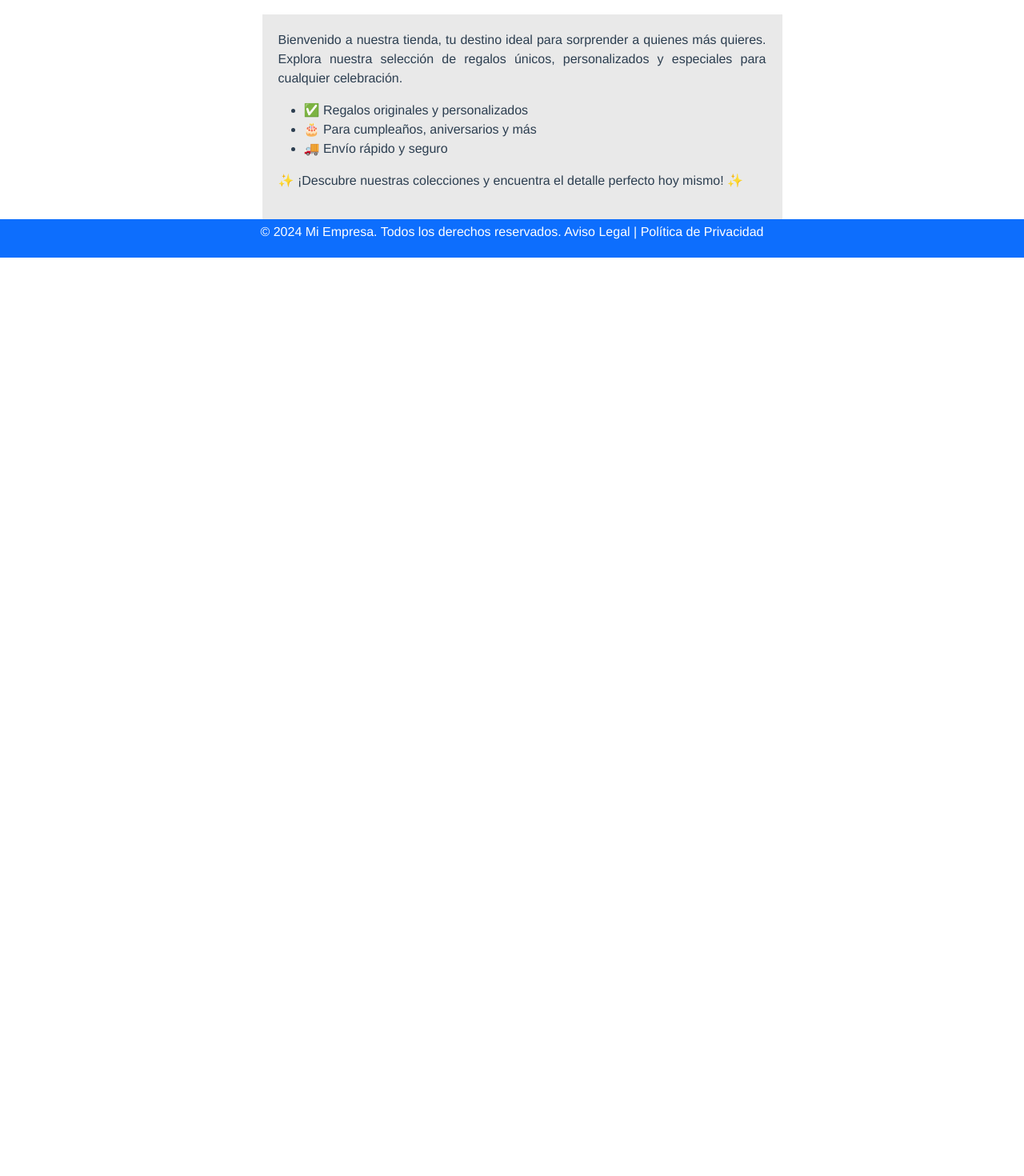
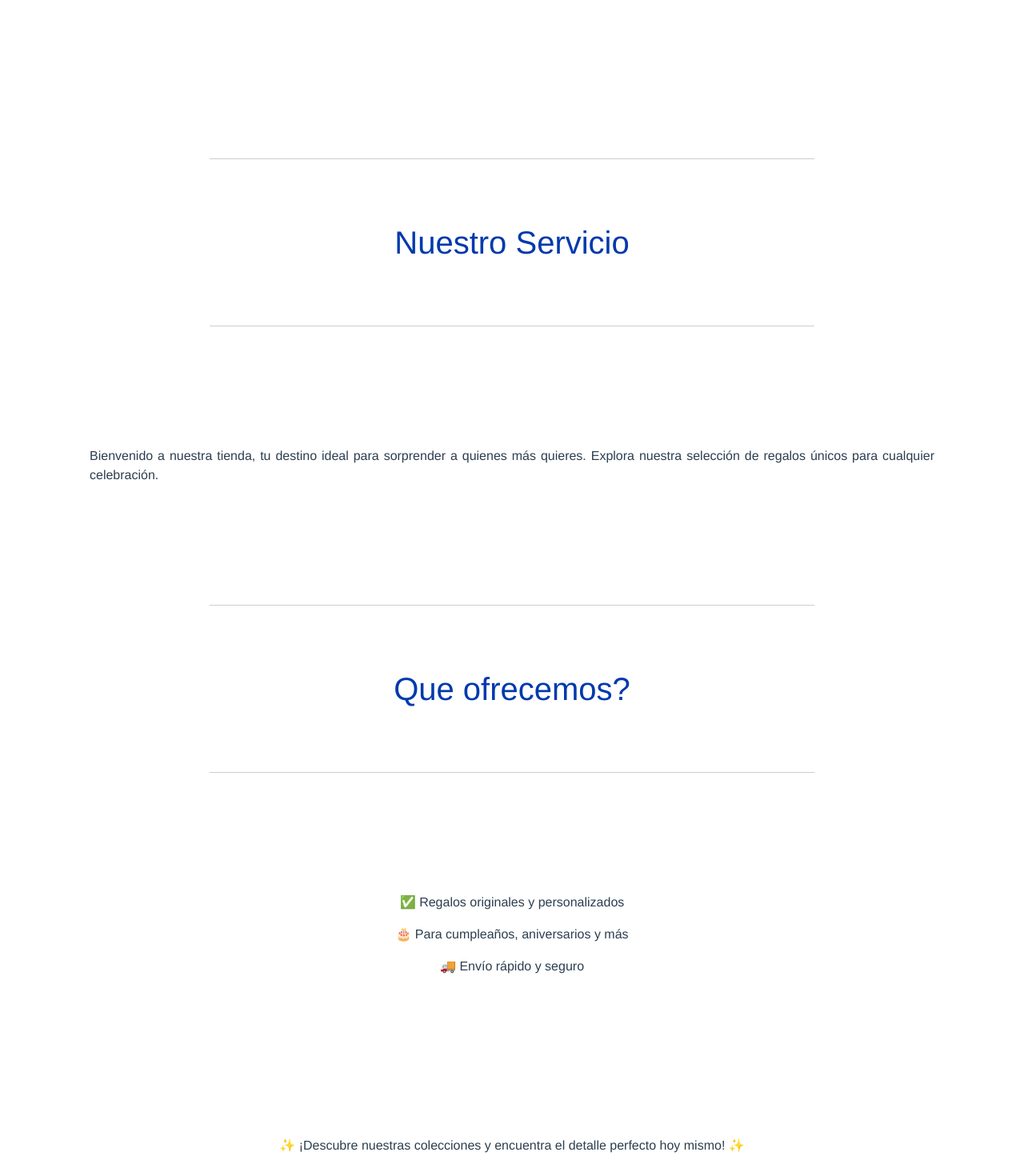
Before and after one commit to izanelpro/Juanca_Proyecto_VUE, a Vue app: page / in a window 1280 px wide. Shown: the part 700-2170 px from the top of the page at 80% size. Before the commit the page ends 1022 px from the top, so only its background shows below. Built offline with nearby package versions, Linux system fonts and the light colour scheme; grey boxes are pictures that could not be loaded.

Commit message:
pagina inicio echo

```diff
--- a/src/components/PaginaInicio.vue
+++ b/src/components/PaginaInicio.vue
@@ -17,17 +17,28 @@
 
         <!-- Sección de Contenido -->
         <div class="content">
+            <div class="bloque">
+                <hr>
+                <h1 class="huno">Nuestro Servicio</h1>
+                <hr>
+            </div>
             <p>
                 Bienvenido a nuestra tienda, tu destino ideal para sorprender a quienes más quieres. Explora nuestra
-                selección de regalos únicos, personalizados
-                y especiales para cualquier celebración.
+                selección de regalos únicos  para cualquier celebración.
             </p>
-            <ul>
-                <li>✅ Regalos originales y personalizados</li>
-                <li>🎂 Para cumpleaños, aniversarios y más</li>
-                <li>🚚 Envío rápido y seguro</li>
-            </ul>
-            <p>✨ ¡Descubre nuestras colecciones y encuentra el detalle perfecto hoy mismo! ✨</p>
+            <div class="bloque">
+                <hr>
+                <h1 class="huno">Que ofrecemos?</h1>
+                <hr>
+            </div>
+            <div class="lista">
+                <div class="lista_p">
+                    <p>✅ Regalos originales y personalizados</p>
+                    <p>🎂 Para cumpleaños, aniversarios y más</p>
+                    <p>🚚 Envío rápido y seguro</p>
+                </div>
+                <p>✨ ¡Descubre nuestras colecciones y encuentra el detalle perfecto hoy mismo! ✨</p>
+            </div>
         </div>
     </div>
 </template>
@@ -39,6 +50,21 @@ export default {
 </script>
 
 <style>
+.bloque{
+    margin: 150px;
+}
+.lista{
+    text-align: center;
+    margin-bottom: 20px;
+}
+.lista_p{
+    margin-bottom: 200px;
+}
+.huno{
+    color:rgb(0, 57, 172);
+    text-align: center;
+    margin:80px;
+}
 /* Contenedor titulo */
 .titulo {
     text-align: center;
@@ -61,11 +87,9 @@ video {
 
 /* Contenido con espaciado */
 .content {
-    margin-left: 22%;
     margin-top: 6%;
-    padding: 20px;
-    max-width: 650px;
+    padding: 30px;
+    max-width: auto;
     text-align: justify;
-    background-color: rgba(197, 197, 197, 0.377);
 }
 </style>
```
